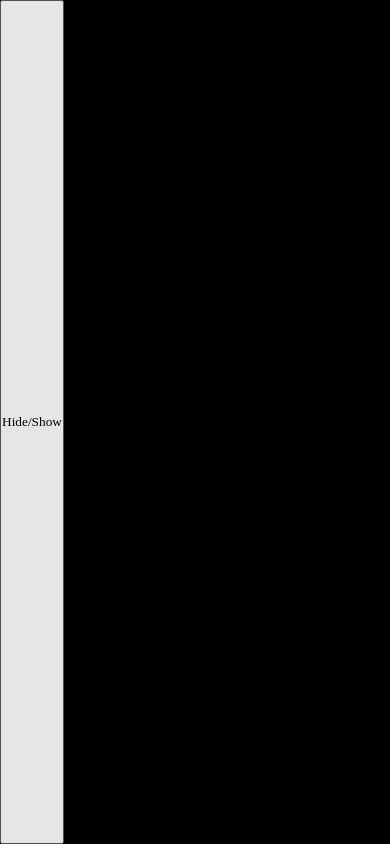
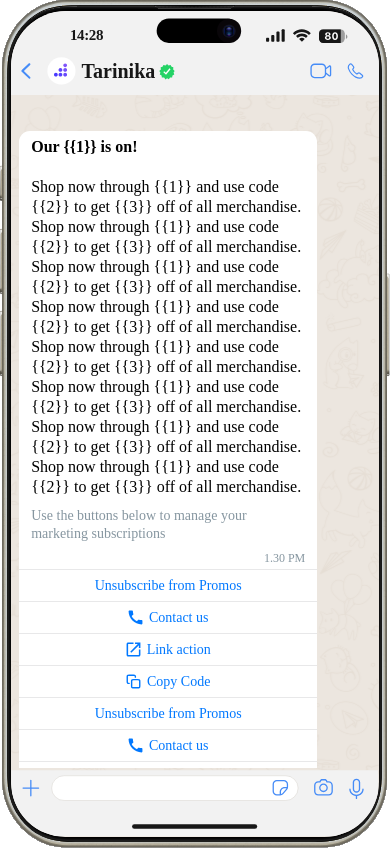
Before and after one commit to Royal-attryb/whatsapp-ui, a React (Create React App) app in the folder whatsapp-mobile-ui/: page / in a window 390 px wide. Built offline with nearby package versions, Linux system fonts and the light colour scheme; a small style sheet from the web is missing.

Commit message:
iphone-view

```diff
--- a/whatsapp-mobile-ui/src/App.js
+++ b/whatsapp-mobile-ui/src/App.js
@@ -4,7 +4,8 @@ import Preview from './pages/Preview.jsx';
 function App() {
   return (
     <>
-      <Preview />
+      {/* <Preview /> */}
+      <Main os="ios"/>
       {/* <div style={{"display": "flex"}}>
         <Main os="ios"/>
         <Main os="android" />
```
